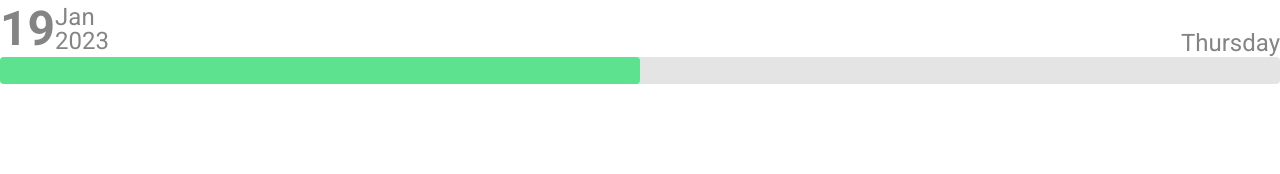
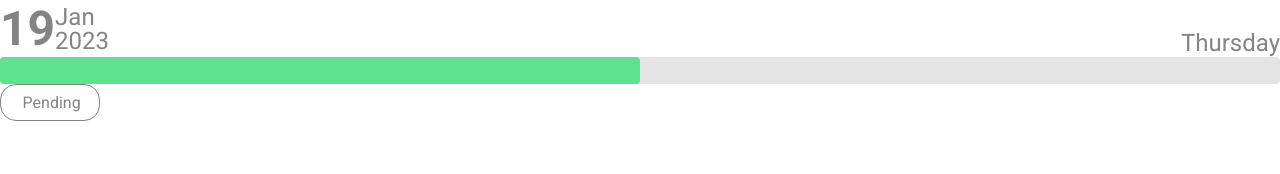
Before and after one commit to sizebay/frontend-challenge, a React (Vite) app: page / in a window 1280 px wide. Shown: the top 174 px of the page. Built offline with nearby package versions, Linux system fonts and the light colour scheme.

Commit message:
feat: create and styling the checkbox

```diff
--- /dev/null
+++ b/src/components/Checkbox/index.tsx
@@ -0,0 +1,23 @@
+import { useRef, useState } from 'react';
+import { Container } from './styled';
+
+interface CheckboxProps {
+  text: string
+  width?: 'large' | 'small'
+}
+
+function Checkbox({text, width}: CheckboxProps) {
+  const [checked, setChecked] = useState<boolean | undefined>(false);
+  const checkboxRef = useRef<HTMLInputElement>(null);
+
+  return (
+    <Container checked={checked} width={width === 'large' ? 100 : 75}>
+      <input type="checkbox" ref={checkboxRef} onClick={() => {
+        setChecked(checkboxRef.current?.checked);
+      }}/>
+      {text}
+    </Container>
+  );
+}
+
+export default Checkbox;
--- /dev/null
+++ b/src/components/Checkbox/styled.ts
@@ -0,0 +1,32 @@
+import styled from 'styled-components';
+
+interface ContainerProps {
+  checked?: boolean
+  width?: number
+}
+
+export const Container = styled.label<ContainerProps>`
+  width: ${({width}) => `${width}px`};
+  display: inline-flex;
+  justify-content: center;
+  padding: 0.5rem;
+  border-radius: 1rem;
+  border: 1px solid ${({checked}) => !checked ? '#848484' : '#4DA6B3'};
+  font-family: "Roboto", sans-serif;
+  background-color: ${({checked}) => checked ? '#F7F7F8' : '#fff'};
+  color: ${({checked}) => !checked ? '#848484' : '#4DA6B3'};
+  transition: all 0.2s;
+  cursor: pointer;
+
+  input {
+    appearance: none;
+    margin-right: 0.2rem;
+
+    &:checked::after {
+      content: "✓";
+      font-size: 1.3rem;
+      color: #4DA6B3;
+      line-height: 1rem;
+    }
+  }
+`;
--- a/src/pages/Home.tsx
+++ b/src/pages/Home.tsx
@@ -1,3 +1,4 @@
+import Checkbox from '../components/Checkbox';
 import Header from '../components/Header';
 import ProgressBar from '../components/ProgressBar';
 
@@ -6,6 +7,7 @@ function Home() {
     <>
       <Header />
       <ProgressBar allTasks={100} completedTasks={50}/>
+      <Checkbox text='Pending' width='large'/>
     </>
   );
 }
```
